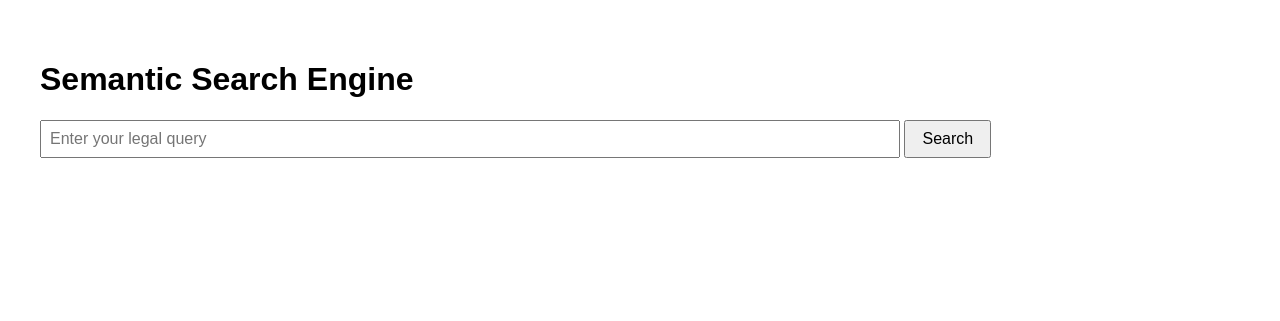
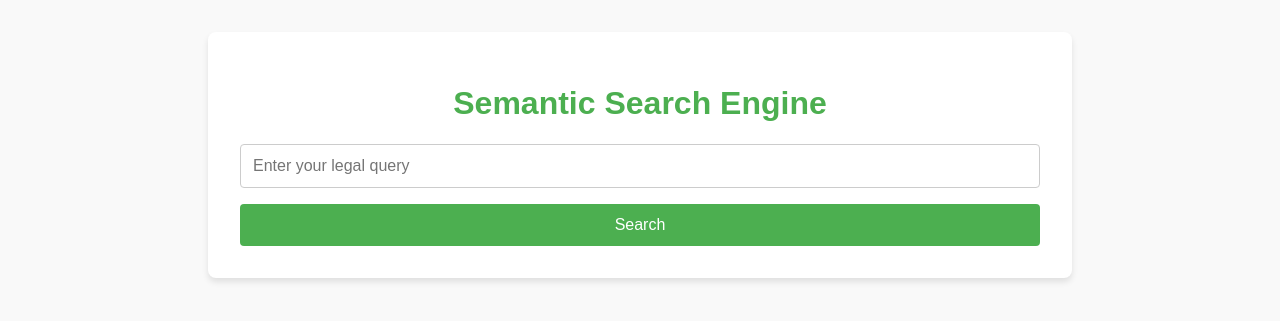
Before and after one commit to yrehim7/vector_db, a Flask app: page / in a window 1280 px wide. Shown: the top 321 px of the page. Run offline with Flask 3, Linux system fonts and the light colour scheme.

Commit message:
Update index.html

```diff
--- a/templates/index.html
+++ b/templates/index.html
@@ -3,14 +3,77 @@
 <head>
     <title>Semantic Search Engine</title>
     <style>
-        body { font-family: Arial, sans-serif; padding: 2rem; }
-        input[type="text"] { width: 70%; padding: 0.5rem; font-size: 1rem; }
-        button { padding: 0.5rem 1rem; font-size: 1rem; }
-        .results { margin-top: 2rem; }
-        .result-item { background: #f2f2f2; margin-bottom: 1rem; padding: 1rem; border-radius: 5px; }
+        body {
+            font-family: 'Arial', sans-serif;
+            margin: 0;
+            padding: 0;
+            background-color: #f9f9f9;
+            color: #333;
+        }
+
+        .container {
+            max-width: 800px;
+            margin: 2rem auto;
+            padding: 2rem;
+            background: #fff;
+            border-radius: 8px;
+            box-shadow: 0 4px 6px rgba(0, 0, 0, 0.1);
+        }
+
+        h1 {
+            text-align: center;
+            color: #4CAF50;
+        }
+
+        form {
+            display: flex;
+            flex-direction: column;
+            gap: 1rem;
+        }
+
+        input[type="text"] {
+            width: 100%;
+            padding: 0.75rem;
+            font-size: 1rem;
+            border: 1px solid #ccc;
+            border-radius: 4px;
+            box-sizing: border-box;
+        }
+
+        button {
+            padding: 0.75rem;
+            font-size: 1rem;
+            color: #fff;
+            background-color: #4CAF50;
+            border: none;
+            border-radius: 4px;
+            cursor: pointer;
+            transition: background-color 0.3s ease;
+        }
+
+        button:hover {
+            background-color: #45a049;
+        }
+
+        .results {
+            margin-top: 2rem;
+        }
+
+        .results h2 {
+            color: #4CAF50;
+        }
+
+        .result-item {
+            background: #f2f2f2;
+            margin-bottom: 1rem;
+            padding: 1rem;
+            border-radius: 5px;
+            border-left: 4px solid #4CAF50;
+        }
     </style>
 </head>
 <body>
+    <div class="container">
         <h1>Semantic Search Engine</h1>
         <form method="POST">
             <input type="text" name="query" placeholder="Enter your legal query" value="{{ query }}">
@@ -25,5 +88,6 @@
             {% endfor %}
         </div>
         {% endif %}
+    </div>
 </body>
 </html>
```
Lines whose indentation alone changed are shown as unchanged.
